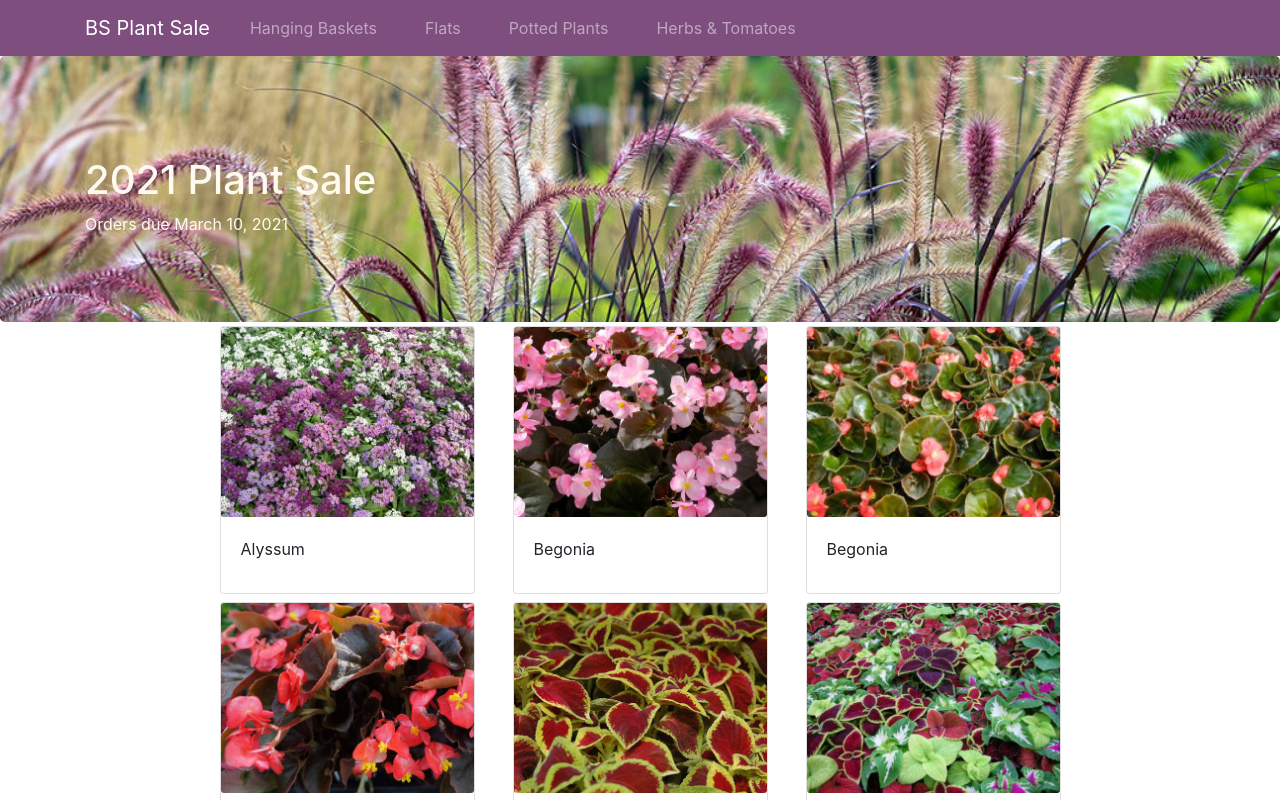
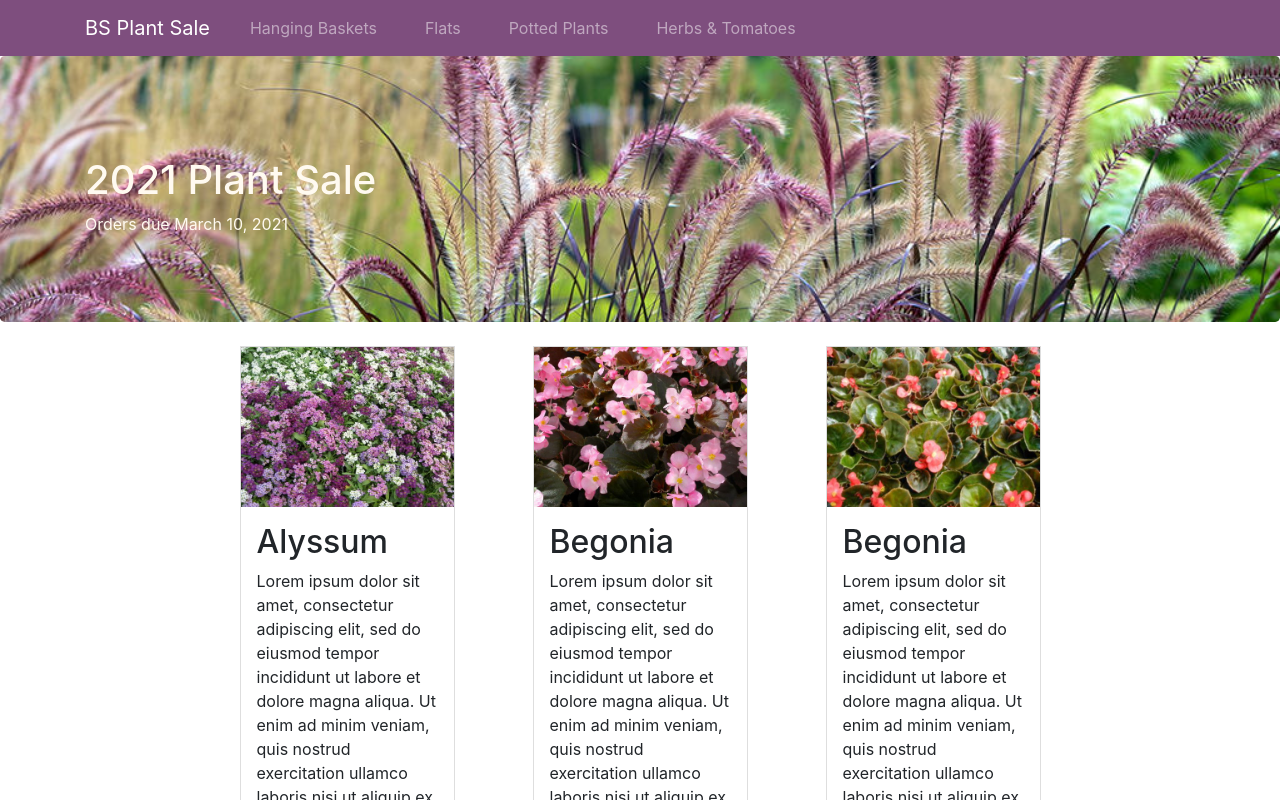
Before and after one commit to betsystevens/flowersale, a React (Create React App) app: page /flats in a window 1280 px wide. Shown: the top 800 px of the page. Built offline with nearby package versions, Linux system fonts and the light colour scheme.

Commit message:
add alternative card styles

```diff
--- a/src/App.css
+++ b/src/App.css
@@ -19,3 +19,38 @@
 
   z-index: 10;
 }
+
+/* Board
+  ======= */
+
+.board {
+  margin: 20px;
+  border: 1px solid #dedede;
+}
+
+.board-header {
+  display: flex;
+  justify-content: center;
+  align-items: center;
+  min-height: 8rem;
+  /* padding: 0; */
+}
+.board-header img{
+  width: 100%
+}
+.board-body {
+  padding: 1rem;
+}
+.board-title {
+  font-weight: 500;
+}
+.board-footer {
+  background-color: #a0a0a0;
+  padding: 1rem;
+}
+.board-footer.left {
+  text-align: left; }
+.board-footer.center {
+  text-align: center; }
+.board-footer.right {
+  text-align: right; }
--- /dev/null
+++ b/src/components/FlowerCards2.js
@@ -0,0 +1,29 @@
+import React from 'react';
+
+function FlowerCards2(props) {
+  const flatCards = props.flats.map((flat) => {
+    return (
+      <div className="col-12 col-md-3 m-1">
+        <div key={flat.id} className="board">
+          <div className="board-header">
+            <img src={flat.image} alt={flat.name} />
+          </div>
+          <div className="board-body">
+            <h2 className="board-title">{flat.name}</h2>
+            <p className="board-text">{flat.description}</p>
+          </div>
+        </div>
+      </div>
+    );
+  });
+
+  return (
+    <div className="container">
+      <div className="row justify-content-center">
+       {flatCards}
+      </div>
+    </div>
+  );
+}
+
+export default FlowerCards2;
--- a/src/components/Main.js
+++ b/src/components/Main.js
@@ -2,7 +2,7 @@ import React from 'react';
 import { Switch, Route, Redirect } from 'react-router-dom';
 import Header from  './Header';
 import FlowerGroups from './FlowerGroups';
-import FlowerCards from './FlowerCards';
+import FlowerCards2 from './FlowerCards2';
 import { FLOWERS } from '../shared/flowers';
 import { FLATS } from '../shared/flats';
 
@@ -26,7 +26,7 @@ function Main(props) {
       <Header />
       <Switch>
         <Route path="/home" component={HomePage} />
-        <Route exact path="/flats" component={() => <FlowerCards flats={data.flats} />} />
+        <Route exact path="/flats" component={() => <FlowerCards2 flats={data.flats} />} />
         <Redirect to="/home" />
       </Switch>
     </div>
```
